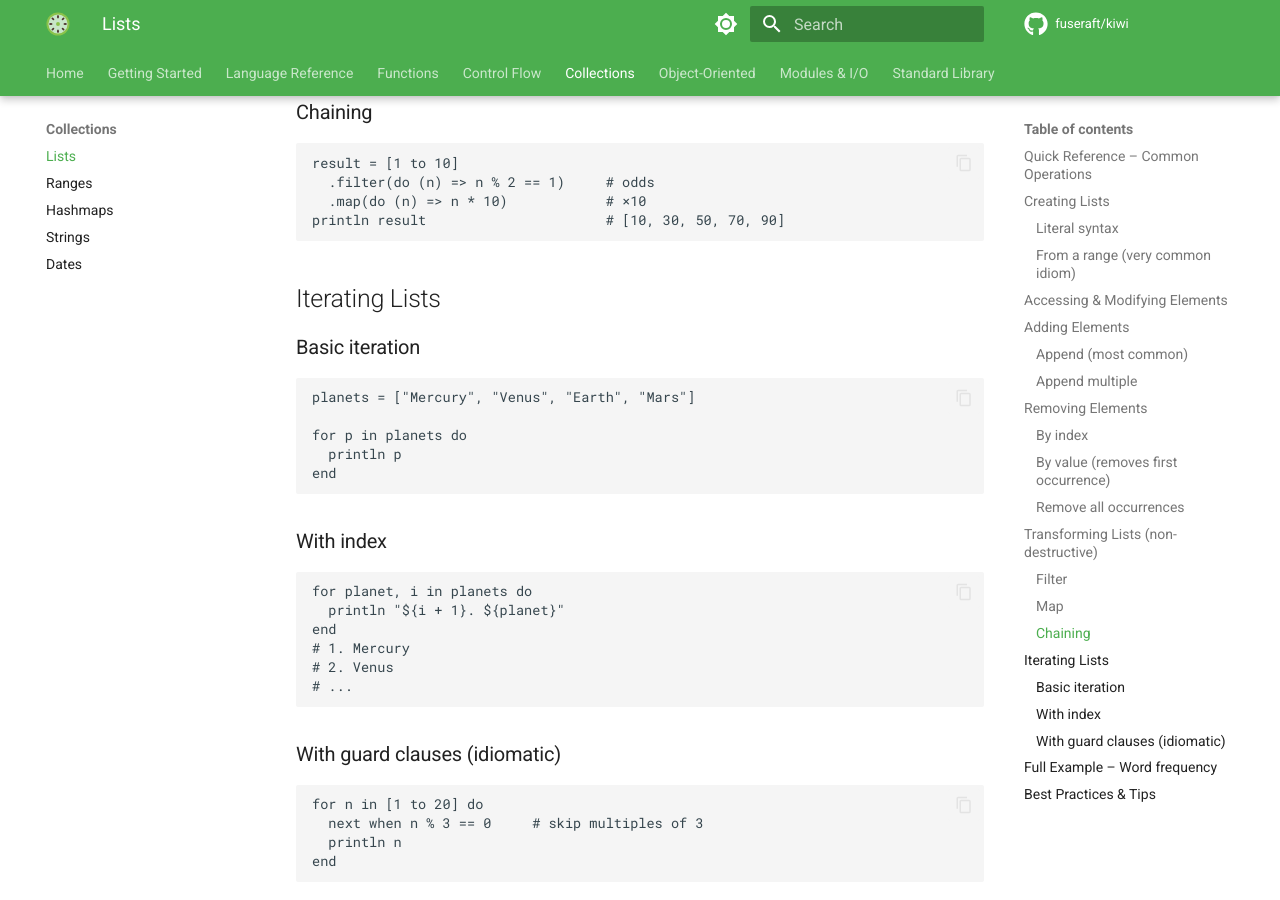
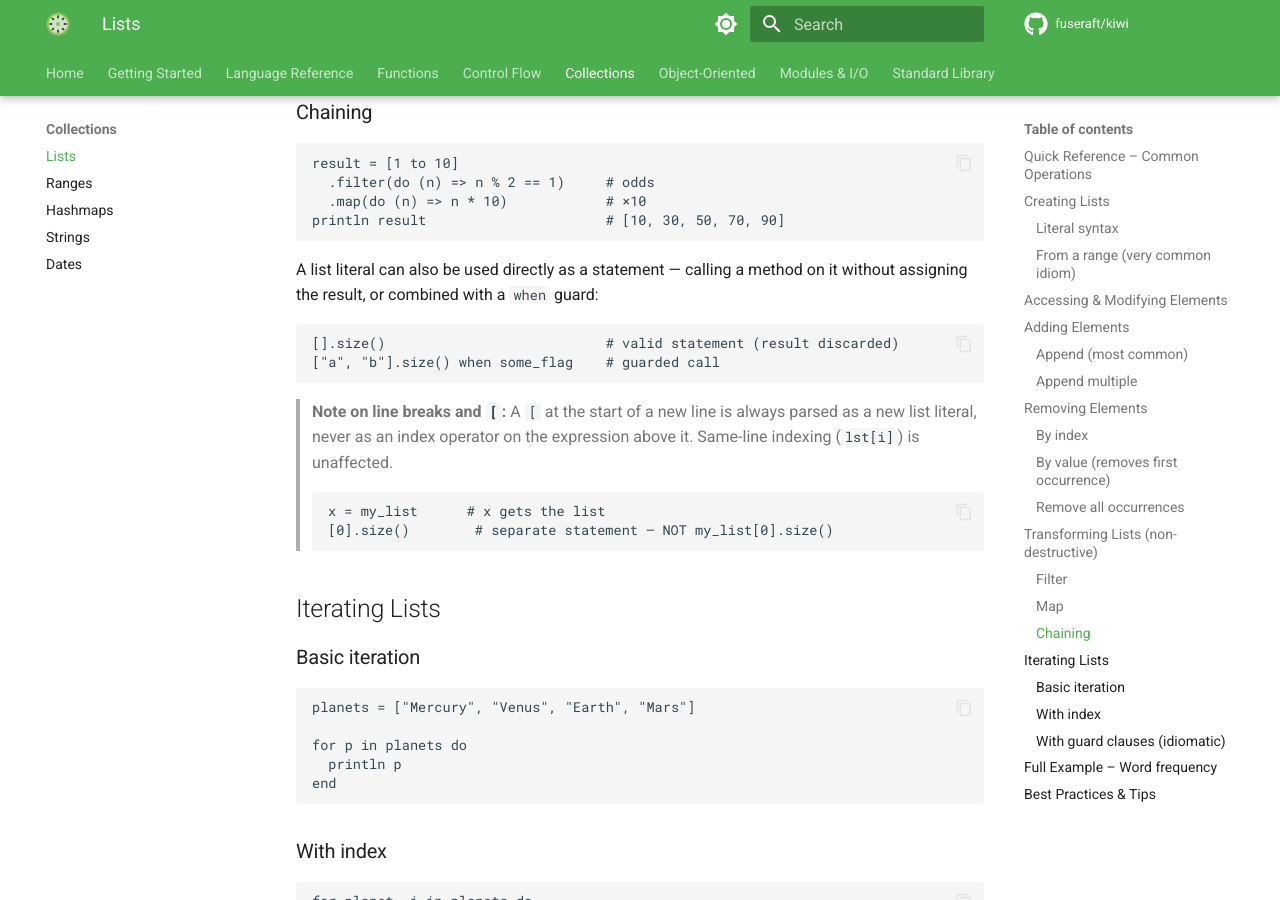
Before and after one commit to fuseraft/kiwi, an MkDocs documentation site: the page built from docs/lists.md, in a window 1280 px wide and 900 px high, scrolled down 3136 px. Built offline with MkDocs 1.6.1 and Material for MkDocs 9.7.7, drawn with Linux system fonts in a browser that asks for light colours; comment, search, counter and statistics services are not loaded.

Commit message:
Update docs

````diff
--- a/docs/lists.md
+++ b/docs/lists.md
@@ -138,6 +138,20 @@ result = [1 to 10]
 println result                      # [10, 30, 50, 70, 90]
 ```
 
+A list literal can also be used directly as a statement — calling a method on it without assigning the result, or combined with a `when` guard:
+
+```kiwi
+[].size()                           # valid statement (result discarded)
+["a", "b"].size() when some_flag    # guarded call
+```
+
+> **Note on line breaks and `[`:** A `[` at the start of a new line is always parsed as a new list literal, never as an index operator on the expression above it. Same-line indexing (`lst[i]`) is unaffected.
+>
+> ```kiwi
+> x = my_list      # x gets the list
+> [0].size()        # separate statement — NOT my_list[0].size()
+> ```
+
 ## Iterating Lists
 
 ### Basic iteration
````
Also changed, not shown: docs/control_structures.md (+10 -0 lines), docs/lambdas.md (+11 -0 lines).
